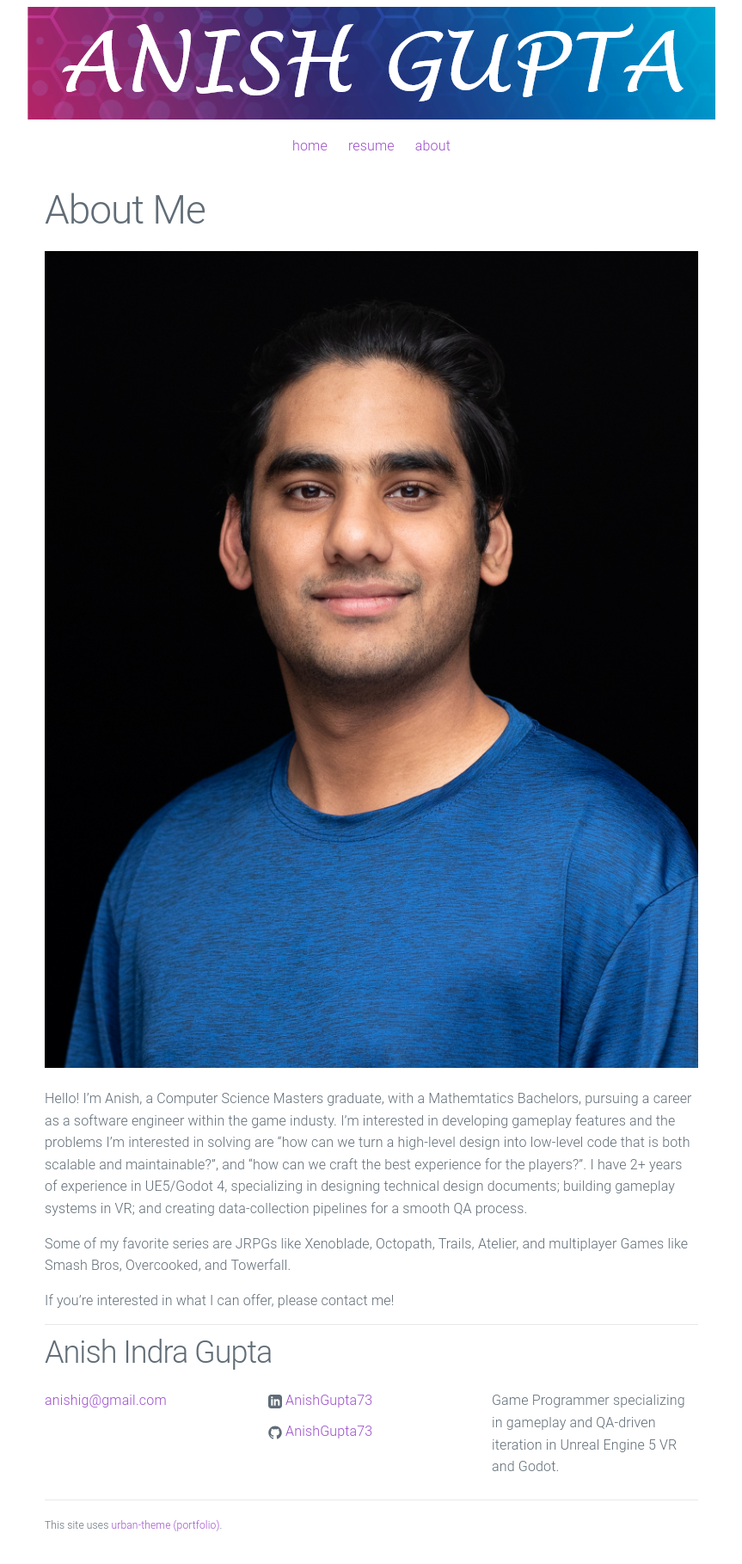
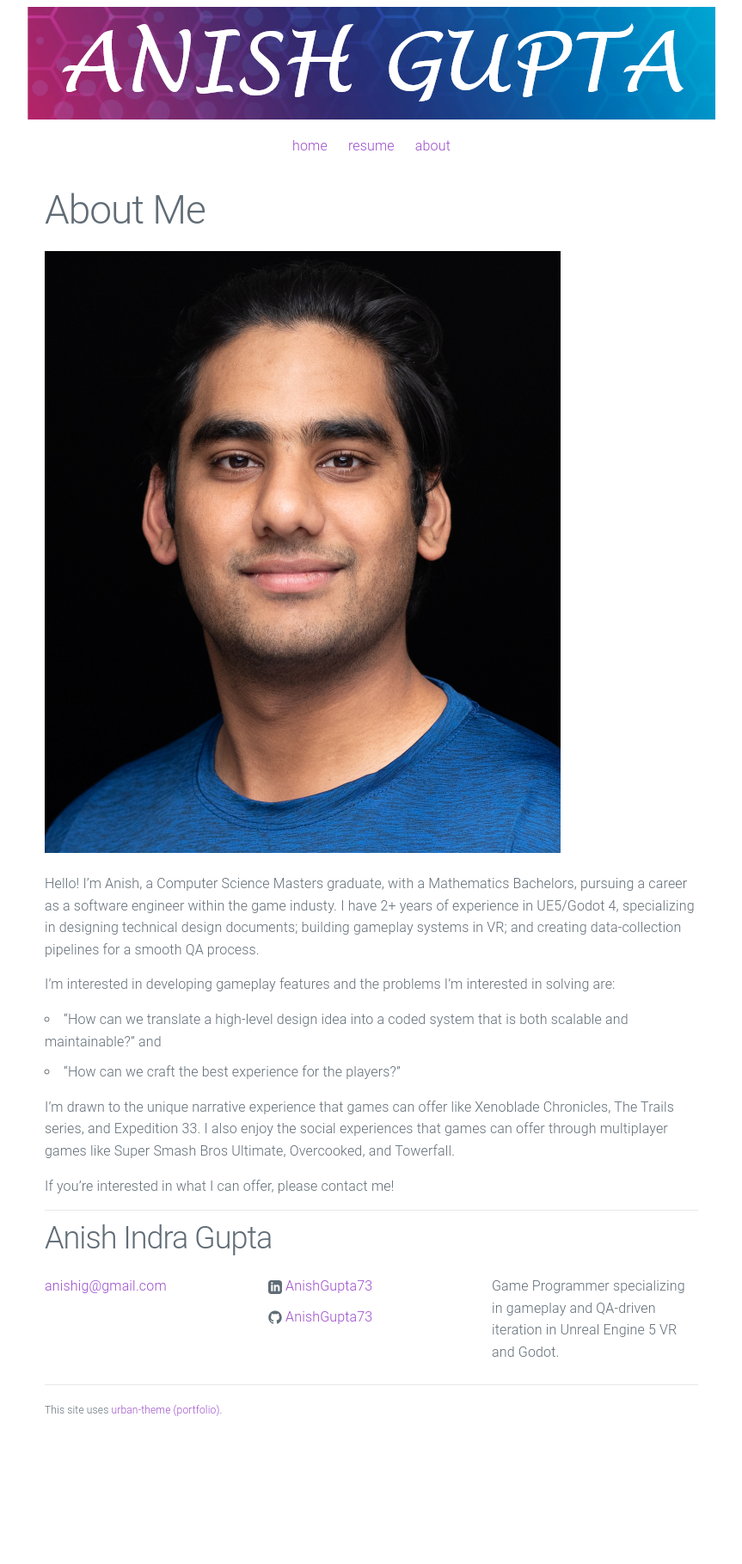
Before and after one commit to AnishGupta73/anishgupta73.github.io, a Jekyll site: the page built from about.md, in a window 1280 px wide. Shown: the whole page at 86% size, without its empty margins (208-1071 px from the left). Built offline with Jekyll 4.4.1, drawn with Linux system fonts in a browser that asks for light colours; after the commit the page ends 1686 px from its top, so only the background shows below that.

Commit message:
about me update

```diff
--- a/about.md
+++ b/about.md
@@ -4,10 +4,14 @@ title: "About Me"
 permalink: /about/
 ---
 
-![Portrait](/assets/Portrait.png)
+![Portrait](/assets/Portrait_small.png)
 
-Hello! I'm Anish, a Computer Science Masters graduate, with a Mathemtatics Bachelors, pursuing a career as a software engineer within the game industy. I'm interested in developing gameplay features and the problems I'm interested in solving are "how can we turn a high-level design into low-level code that is both scalable and maintainable?", and "how can we craft the best experience for the players?". I have 2+ years of experience in UE5/Godot 4, specializing in designing technical design documents; building gameplay systems in VR; and creating data-collection pipelines for a smooth QA process.
+Hello! I'm Anish, a Computer Science Masters graduate, with a Mathematics Bachelors, pursuing a career as a software engineer within the game industy. I have 2+ years of experience in UE5/Godot 4, specializing in designing technical design documents; building gameplay systems in VR; and creating data-collection pipelines for a smooth QA process.
 
-Some of my favorite series are JRPGs like Xenoblade, Octopath, Trails, Atelier, and multiplayer Games like Smash Bros, Overcooked, and Towerfall.
+I'm interested in developing gameplay features and the problems I'm interested in solving are:
+* "How can we translate a high-level design idea into a coded system that is both scalable and maintainable?" and
+* "How can we craft the best experience for the players?"
+
+I'm drawn to the unique narrative experience that games can offer like Xenoblade Chronicles, The Trails series, and Expedition 33. I also enjoy the social experiences that games can offer through multiplayer games like Super Smash Bros Ultimate, Overcooked, and Towerfall.
 
 If you're interested in what I can offer, please contact me!
```
Also changed, not shown: assets/Portrait_small.png (added).
